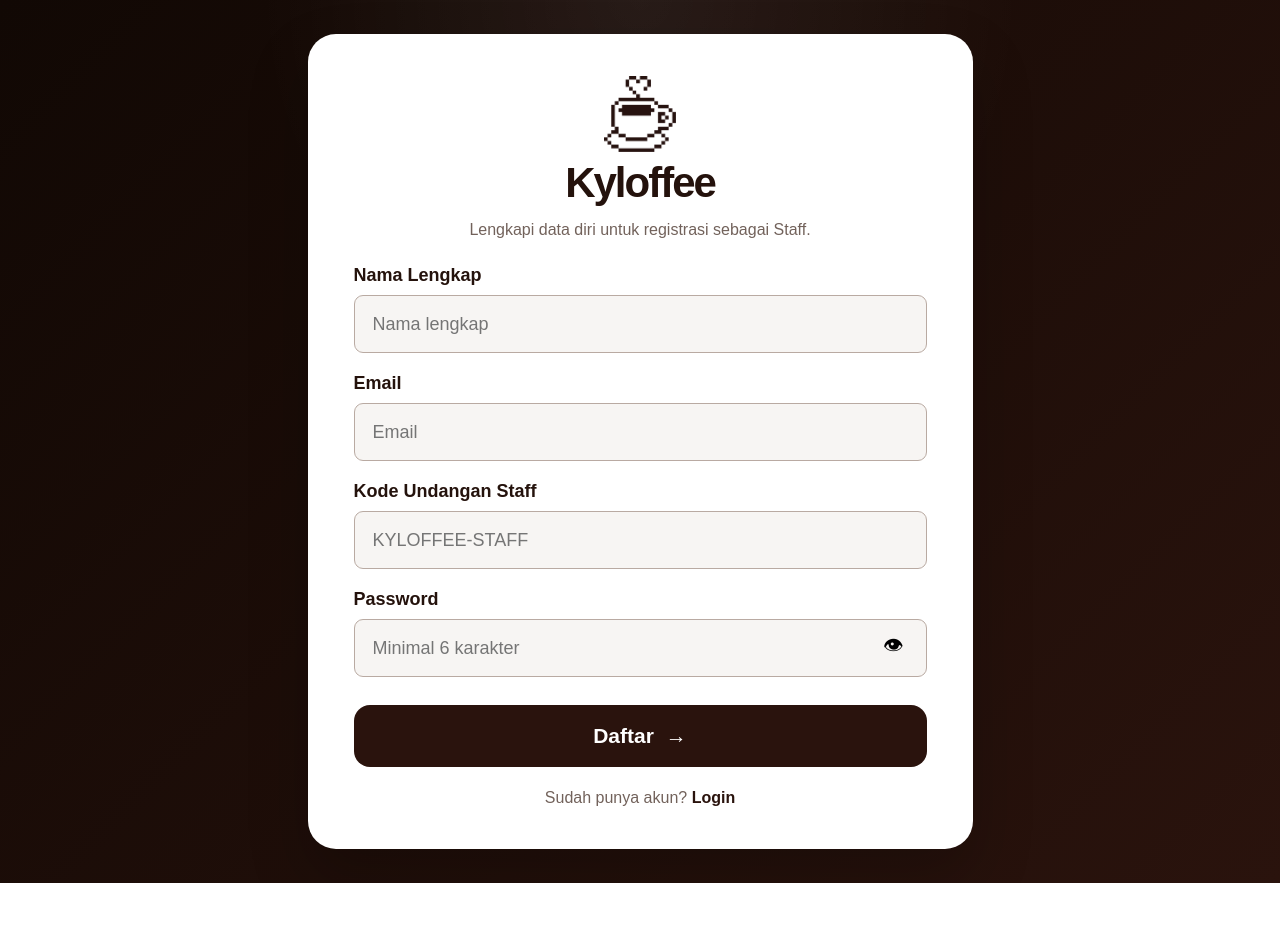
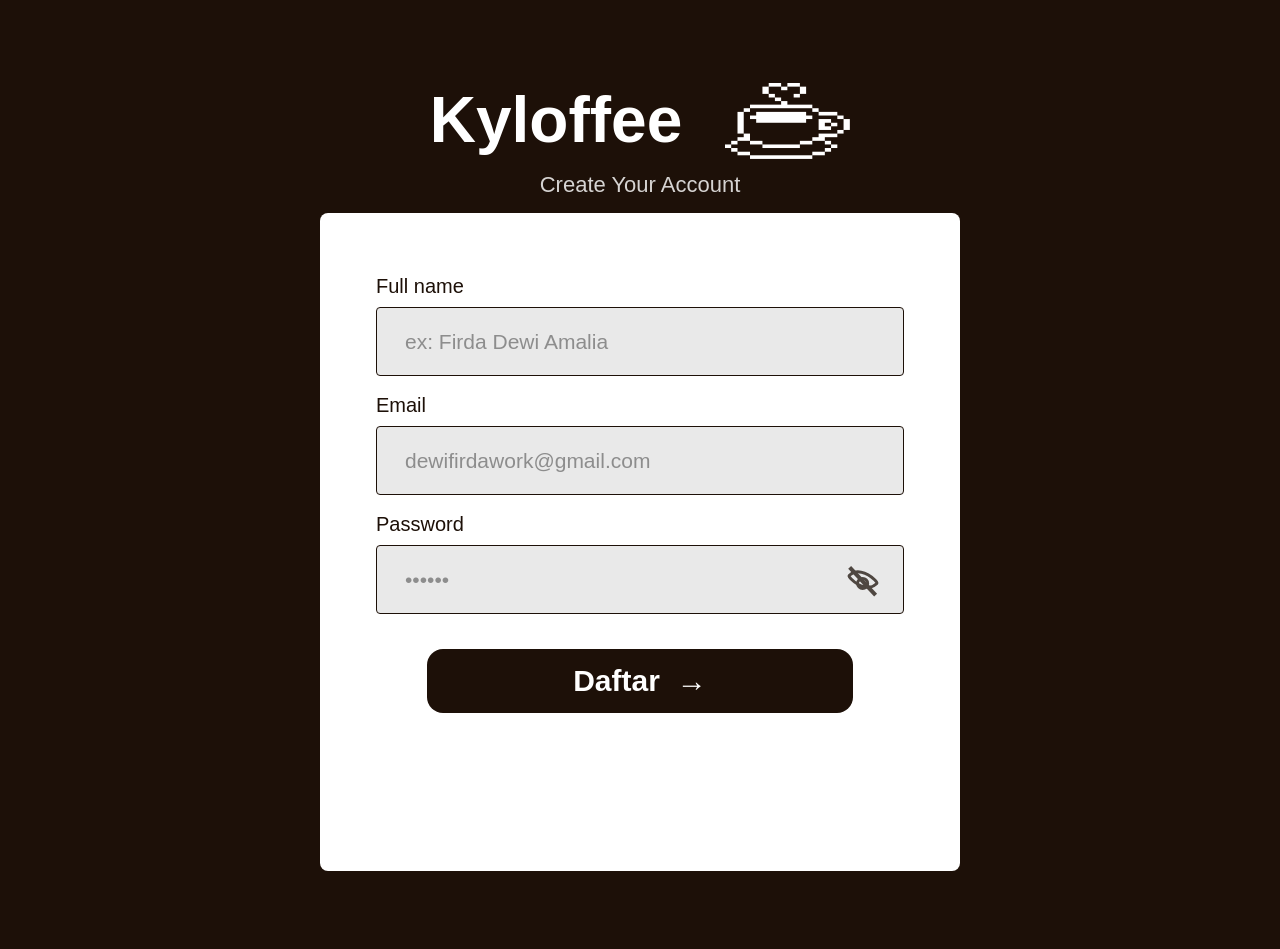
Before and after one commit to dfirdaa/PA_Kyloffee, a Flask app: page /register/staff in a window 1280 px wide. Before the commit the page ends 883 px from the top, so only its background shows below. Run offline with Flask 3, Linux system fonts and the light colour scheme.

Commit message:
benerin mockup

```diff
--- a/PA_KYLOFFEE/KYLOFFEE/static/css/style.css
+++ b/PA_KYLOFFEE/KYLOFFEE/static/css/style.css
@@ -1,6 +1,6 @@
 :root {
-    --brown: #2a130d;
-    --brown-2: #3a2118;
+    --brown: #1d1008;
+    --brown-2: #2a180d;
     --cream: #fbf3ec;
     --cream-2: #f6eee8;
     --line: #ded1c8;
@@ -24,24 +24,186 @@ a { color: inherit; }
 .auth-page {
     min-height: 100vh;
     display: flex;
+    justify-content: center;
+    background: var(--brown);
+}
+
+.opening-page {
+    align-items: flex-start;
+    padding: 268px 24px 70px;
+    color: var(--white);
+}
+
+.opening-layout {
+    width: min(100%, 1087px);
+    text-align: center;
+}
+
+.opening-copy h1 {
+    margin: 0;
+    color: var(--white);
+    font-size: 60px;
+    line-height: .98;
+    font-weight: 800;
+}
+
+.opening-copy p {
+    margin: 11px 0 139px;
+    color: var(--white);
+    font-size: 26px;
+    line-height: 1.12;
+    font-weight: 400;
+}
+
+.role-grid {
+    display: grid;
+    grid-template-columns: repeat(2, minmax(0, 520px));
+    gap: 47px;
+    justify-content: center;
+}
+
+.role-card {
+    display: flex;
+    align-items: flex-end;
+    justify-content: space-between;
+    min-height: 188px;
+    padding: 28px 20px 21px 35px;
+    border: 0;
+    border-radius: 27px;
+    text-decoration: none;
+    text-align: left;
+    background: var(--white);
+    color: var(--brown);
+    transition: .2s ease;
+}
+
+.role-card:hover { transform: translateY(-3px); }
+
+.role-copy {
+    display: grid;
+    gap: 15px;
+}
+
+.role-card strong {
+    font-size: 51px;
+    line-height: .9;
+    font-weight: 900;
+}
+
+.role-card small {
+    color: var(--brown);
+    font-size: 25px;
+    line-height: .98;
+}
+
+.role-arrow {
+    flex: 0 0 auto;
+    margin-left: 14px;
+    font-size: 48px;
+    line-height: .8;
+}
+
+.opening-login-row {
+    display: flex;
     align-items: center;
     justify-content: center;
-    padding: 34px 18px;
-    background:
-        radial-gradient(circle at top, rgba(255,255,255,0.07), transparent 35%),
-        linear-gradient(135deg, #110804 0%, #2a130d 100%);
+    gap: 11px;
+    margin-top: 41px;
+    color: var(--white);
+    font-size: 25px;
 }
 
-.auth-card,
-.opening-card {
+.opening-login-row a {
+    width: 292px;
+    min-height: 29px;
+    display: inline-flex;
+    align-items: center;
+    justify-content: center;
+    background: var(--white);
+    color: var(--brown);
+    font-size: 19px;
+    line-height: 1;
+    text-decoration: none;
+}
+
+.auth-form-page {
+    align-items: flex-start;
+    padding: 83px 20px 78px;
+    color: var(--white);
+}
+
+.auth-shell {
+    width: min(100%, 640px);
+    margin: 0 auto;
+    text-align: center;
+}
+
+.auth-brand {
+    color: var(--white);
+}
+
+.auth-brand-lockup {
+    display: flex;
+    align-items: center;
+    justify-content: center;
+    gap: 43px;
+}
+
+.auth-brand h1 {
+    margin: 0;
+    color: var(--white);
+    font-size: 64px;
+    line-height: .96;
+    font-weight: 800;
+}
+
+.auth-brand-logo {
+    width: 125px;
+    height: 76px;
+    object-fit: fill;
+    filter: brightness(0) invert(1);
+}
+
+.auth-brand p {
+    margin: 13px 0 0;
+    color: rgba(255,255,255,.82);
+    font-size: 16px;
+    line-height: 1.2;
+}
+
+.auth-brand-subtitle-large {
+    font-size: 22px !important;
+}
+
+.auth-card {
+    width: 640px;
+    max-width: 100%;
+    background: var(--white);
+    color: var(--brown);
+    border-radius: 8px;
+    box-shadow: none;
+}
+
+.auth-card--register {
+    min-height: 658px;
+    margin-top: 15px;
+    padding: 62px 56px 52px;
+}
+
+.auth-card--login {
+    min-height: 578px;
+    margin-top: 76px;
+    padding: 80px 52px 52px;
+}
+
+.dashboard-card {
     width: min(100%, 560px);
-    background: var(--white);
-    border-radius: 28px;
+    min-height: auto;
+    margin: auto 18px;
     padding: 42px 46px;
-    box-shadow: 0 28px 60px rgba(0,0,0,.22);
+    border-radius: 24px;
+    text-align: center;
 }
-.auth-card--wide { width: min(100%, 665px); }
-.dashboard-card { text-align: center; }
 
 .brand-center { text-align: center; margin-bottom: 32px; }
 .brand-center--small { margin-bottom: 24px; }
@@ -55,7 +217,6 @@ a { color: inherit; }
     margin: 0;
     font-size: 46px;
     line-height: 1;
-    letter-spacing: -2px;
 }
 .brand-center--small h1 { font-size: 42px; }
 .brand-center p {
@@ -65,94 +226,124 @@ a { color: inherit; }
     line-height: 1.45;
 }
 
-.role-grid {
+.auth-form {
     display: grid;
-    grid-template-columns: repeat(2, minmax(0, 1fr));
-    gap: 18px;
 }
-.role-card {
-    display: flex;
-    flex-direction: column;
-    gap: 8px;
-    padding: 24px;
-    border: 1px solid var(--line);
-    border-radius: 18px;
-    text-decoration: none;
-    background: #fffaf6;
-    transition: .2s ease;
+
+.auth-form--register { gap: 18px; }
+.auth-form--login { gap: 36px; }
+
+.form-field {
+    display: grid;
+    gap: 9px;
+    text-align: left;
 }
-.role-card:hover { transform: translateY(-3px); border-color: var(--brown); }
-.role-icon { font-size: 38px; }
-.role-card strong { font-size: 22px; }
-.role-card small { color: var(--muted); line-height: 1.35; }
 
-.auth-form { display: grid; gap: 20px; }
-.form-field { display: grid; gap: 9px; }
 .form-field label {
-    font-size: 18px;
-    font-weight: 650;
+    color: var(--brown);
+    font-size: 20px;
+    font-weight: 400;
 }
 .form-field input,
 .form-field select,
 .form-field textarea {
     width: 100%;
-    min-height: 58px;
-    border: 1px solid #b9aaa2;
-    border-radius: 9px;
-    padding: 0 18px;
-    background: #f7f5f3;
+    min-height: 69px;
+    border: 1px solid var(--brown);
+    border-radius: 4px;
+    padding: 0 28px;
+    background: #e9e9e9;
     color: var(--text);
-    font-size: 18px;
+    font-size: 21px;
     outline: none;
 }
 .form-field textarea { min-height: 120px; padding: 14px 18px; resize: vertical; }
+.form-field input::placeholder,
+.form-field textarea::placeholder { color: #8d8d8d; opacity: 1; }
 .form-field input:focus,
 .form-field select:focus,
 .form-field textarea:focus {
     border-color: var(--brown);
-    box-shadow: 0 0 0 3px rgba(42,19,13,.1);
+    box-shadow: 0 0 0 3px rgba(29,16,8,.12);
 }
 
 .password-wrap { position: relative; }
-.password-wrap input { padding-right: 62px; }
+.password-wrap input { padding-right: 78px; }
 input[type="password"]::-ms-reveal,
 input[type="password"]::-ms-clear { display: none; }
 .password-toggle {
     position: absolute;
     top: 50%;
-    right: 12px;
+    right: 23px;
     transform: translateY(-50%);
-    width: 42px;
-    height: 42px;
+    width: 38px;
+    height: 38px;
     border: none;
-    border-radius: 10px;
+    border-radius: 0;
     background: transparent;
     cursor: pointer;
-    font-size: 20px;
     display: grid;
     place-items: center;
+    color: #4f4741;
 }
-.password-toggle:hover { background: #eee6e0; }
+
+.password-toggle:hover { color: var(--brown); }
+
+.eye-icon {
+    position: relative;
+    width: 28px;
+    height: 19px;
+    display: block;
+    border: 3px solid currentColor;
+    border-radius: 80% 15%;
+    transform: rotate(45deg);
+}
+
+.eye-icon::before {
+    content: "";
+    position: absolute;
+    width: 7px;
+    height: 7px;
+    left: 7px;
+    top: 3px;
+    border: 3px solid currentColor;
+    border-radius: 50%;
+}
+
+.eye-icon::after {
+    content: "";
+    position: absolute;
+    width: 4px;
+    height: 38px;
+    left: 10px;
+    top: -11px;
+    background: currentColor;
+    transform: rotate(92deg);
+}
+
+.password-toggle.is-visible .eye-icon::after { display: none; }
 
 .auth-button {
-    min-height: 62px;
+    width: 426px;
+    max-width: 100%;
+    min-height: 64px;
     border: none;
     border-radius: 16px;
     background: var(--brown);
-    color: white;
-    font-size: 21px;
+    color: var(--white);
+    font-size: 30px;
     font-weight: 800;
     cursor: pointer;
     text-decoration: none;
     display: inline-flex;
     align-items: center;
     justify-content: center;
-    gap: 12px;
-    width: 100%;
-    margin-top: 8px;
+    gap: 17px;
+    margin: 17px auto 0;
 }
 .auth-button:hover { background: var(--brown-2); }
-.auth-button--link { width: auto; padding: 0 46px; margin: 20px auto 12px; }
+.auth-form--login .auth-button { margin-top: 0; }
+.auth-button--link { width: auto; padding: 0 46px; margin: 20px auto 12px; font-size: 21px; }
 .auth-switch { text-align: center; color: var(--muted); margin: 22px 0 0; }
 .auth-switch a { font-weight: 800; color: var(--brown); text-decoration: none; }
 .secondary-link { display: inline-block; margin-top: 12px; color: var(--muted); text-decoration: none; }
--- a/PA_KYLOFFEE/KYLOFFEE/static/js/script.js
+++ b/PA_KYLOFFEE/KYLOFFEE/static/js/script.js
@@ -7,7 +7,7 @@ document.addEventListener("DOMContentLoaded", function () {
 
             const isPassword = input.type === "password";
             input.type = isPassword ? "text" : "password";
-            button.textContent = isPassword ? "🙈" : "👁";
+            button.classList.toggle("is-visible", isPassword);
             button.setAttribute("aria-label", isPassword ? "Sembunyikan password" : "Lihat password");
         });
     });
--- a/PA_KYLOFFEE/KYLOFFEE/templates/register_staff.html
+++ b/PA_KYLOFFEE/KYLOFFEE/templates/register_staff.html
@@ -1,14 +1,17 @@
 {% extends 'base.html' %}
 {% block title %}Registrasi Staff Kyloffee{% endblock %}
 {% block body %}
-<main class="auth-page">
-    <section class="auth-card auth-card--wide">
-        <div class="brand-center brand-center--small">
-            <img src="{{ url_for('static', filename='assets/logo-coffee.png') }}" alt="Kyloffee" class="brand-logo">
+<main class="auth-page auth-form-page">
+    <section class="auth-shell auth-shell--register">
+        <div class="auth-brand">
+            <div class="auth-brand-lockup">
                 <h1>Kyloffee</h1>
-            <p>Lengkapi data diri untuk registrasi sebagai Staff.</p>
+                <img src="{{ url_for('static', filename='assets/logo-coffee.png') }}" alt="Kyloffee" class="auth-brand-logo">
+            </div>
+            <p class="auth-brand-subtitle-large">Create Your Account</p>
         </div>
 
+        <section class="auth-card auth-card--register">
             {% with messages = get_flashed_messages(with_categories=true) %}
                 {% if messages %}
                     <div class="message-stack">
@@ -19,34 +22,32 @@
                 {% endif %}
             {% endwith %}
 
-        <form action="{{ url_for('register_staff') }}" method="POST" class="auth-form">
+            <form action="{{ url_for('register_staff') }}" method="POST" class="auth-form auth-form--register">
+                <input type="hidden" name="invitation_code" value="KYLOFFEE-STAFF">
+
                 <div class="form-field">
-                <label for="full_name">Nama Lengkap</label>
-                <input type="text" id="full_name" name="full_name" value="{{ full_name|default('', true) }}" placeholder="Nama lengkap" autocomplete="name" required>
+                    <label for="full_name">Full name</label>
+                    <input type="text" id="full_name" name="full_name" value="{{ full_name|default('', true) }}" placeholder="ex: Firda Dewi Amalia" autocomplete="name" required>
                 </div>
 
                 <div class="form-field">
                     <label for="email">Email</label>
-                <input type="email" id="email" name="email" value="{{ email|default('', true) }}" placeholder="Email" autocomplete="email" required>
-            </div>
-
-            <div class="form-field">
-                <label for="invitation_code">Kode Undangan Staff</label>
-                <input type="text" id="invitation_code" name="invitation_code" placeholder="KYLOFFEE-STAFF" required>
+                    <input type="email" id="email" name="email" value="{{ email|default('', true) }}" placeholder="dewifirdawork@gmail.com" autocomplete="email" required>
                 </div>
 
                 <div class="form-field">
                     <label for="password">Password</label>
                     <div class="password-wrap">
-                    <input type="password" id="password" name="password" placeholder="Minimal 6 karakter" autocomplete="new-password" required>
-                    <button type="button" class="password-toggle" data-toggle-password="password" aria-label="Lihat password">👁</button>
+                        <input type="password" id="password" name="password" placeholder="&bull;&bull;&bull;&bull;&bull;&bull;" autocomplete="new-password" required>
+                        <button type="button" class="password-toggle" data-toggle-password="password" aria-label="Lihat password">
+                            <span class="eye-icon" aria-hidden="true"></span>
+                        </button>
                     </div>
                 </div>
 
-            <button type="submit" class="auth-button">Daftar <span>→</span></button>
+                <button type="submit" class="auth-button">Daftar <span aria-hidden="true">&rarr;</span></button>
             </form>
-
-        <p class="auth-switch">Sudah punya akun? <a href="{{ url_for('login') }}">Login</a></p>
+        </section>
     </section>
 </main>
 {% endblock %}
```
Also changed, not shown: other parts of PA_KYLOFFEE/KYLOFFEE/static/css/style.css (+55 -4 lines), PA_KYLOFFEE/KYLOFFEE/templates/login.html (+16 -12 lines), PA_KYLOFFEE/KYLOFFEE/templates/opening.html (+18 -12 lines), PA_KYLOFFEE/KYLOFFEE/templates/register_owner.html (+18 -14 lines). Lines whose indentation alone changed are shown as unchanged.
